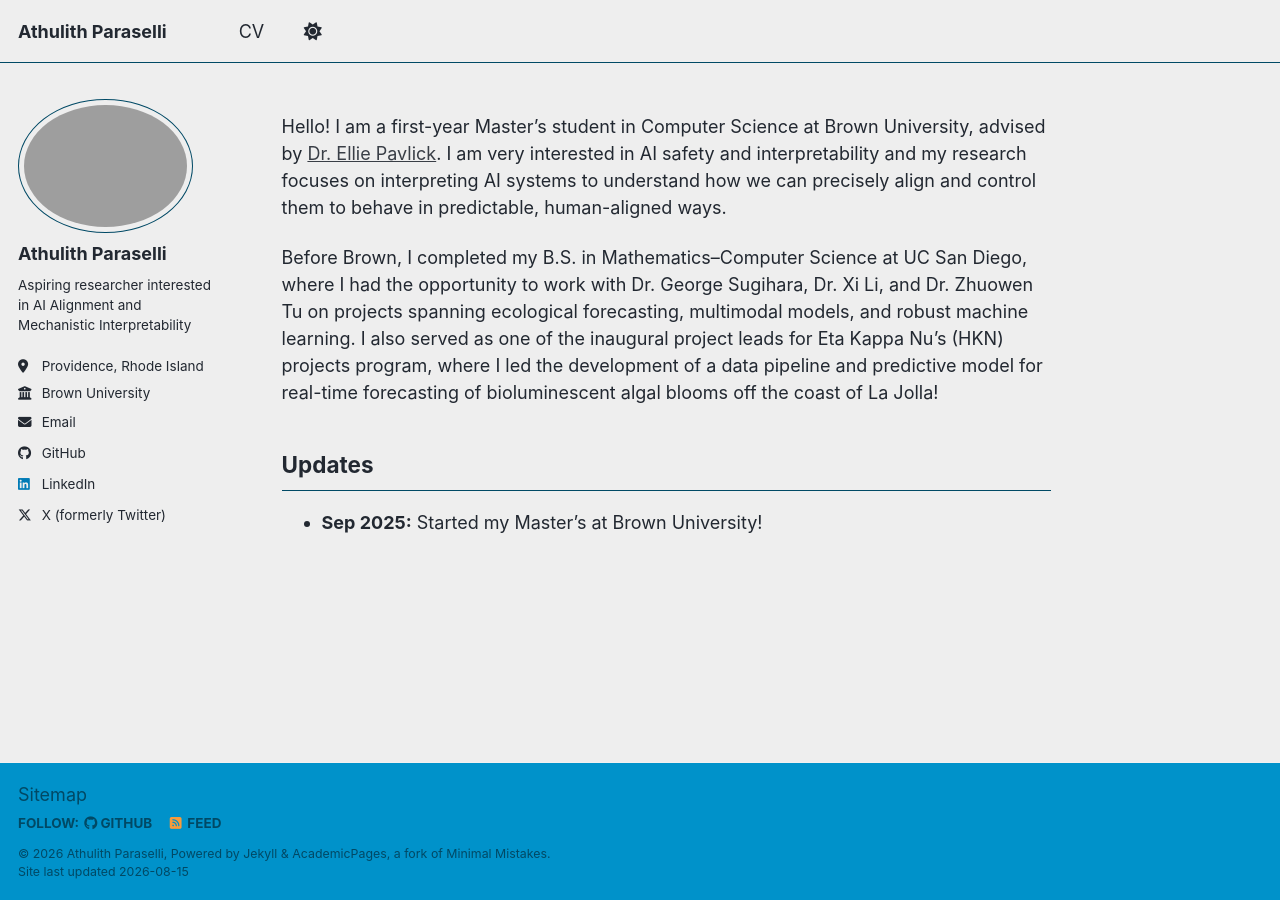
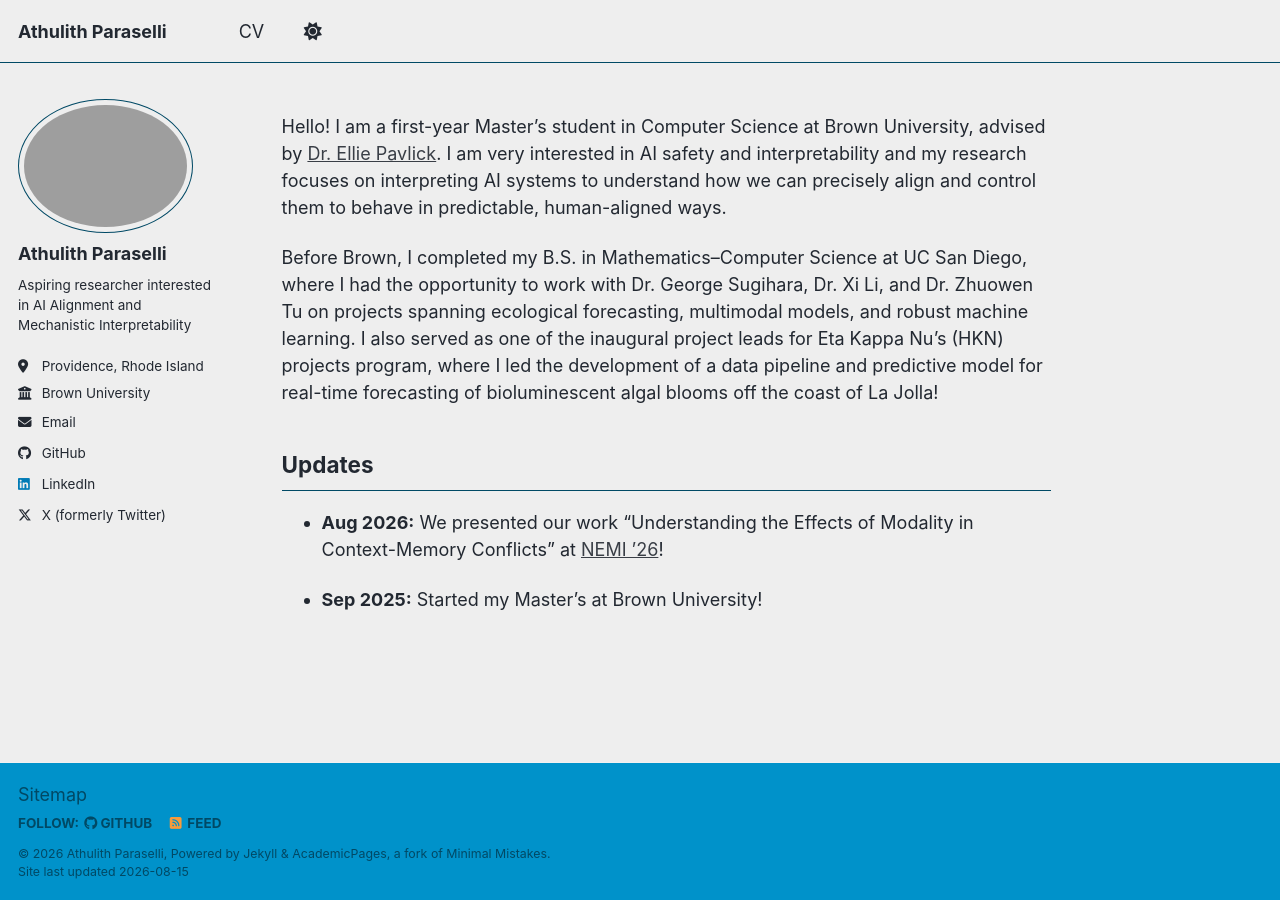
Before and after one commit to aparaselli/aparaselli.github.io, a Jekyll site: the page built from _pages/about.md, in a window 1280 px wide. Built offline with Jekyll 4.4.1, drawn with Linux system fonts in a browser that asks for light colours; a script bundle is joined from its source files by our own code; library files that are not in the unit come from our copies.

Commit message:
NEMI UPdate!

```diff
--- a/_pages/about.md
+++ b/_pages/about.md
@@ -12,4 +12,6 @@ Hello! I am a first-year Master’s student in Computer Science at Brown Univers
 Before Brown, I completed my B.S. in Mathematics–Computer Science at UC San Diego, where I had the opportunity to work with Dr. George Sugihara, Dr. Xi Li, and Dr. Zhuowen Tu on projects spanning ecological forecasting, multimodal models, and robust machine learning. I also served as one of the inaugural project leads for Eta Kappa Nu’s (HKN) projects program, where I led the development of a data pipeline and predictive model for real-time forecasting of bioluminescent algal blooms off the coast of La Jolla!
 
 ## Updates
+- **Aug 2026:** We presented our work "Understanding the Effects of Modality in Context-Memory Conflicts" at [NEMI ’26](https://nemiconf.github.io/summer26/)!
+
 - **Sep 2025:** Started my Master's at Brown University!
```
